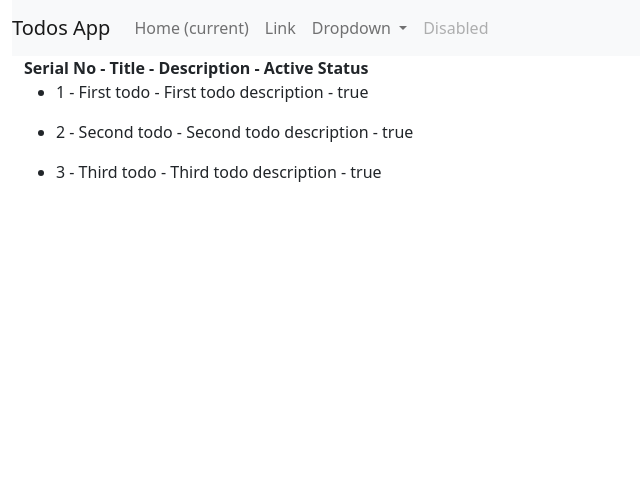
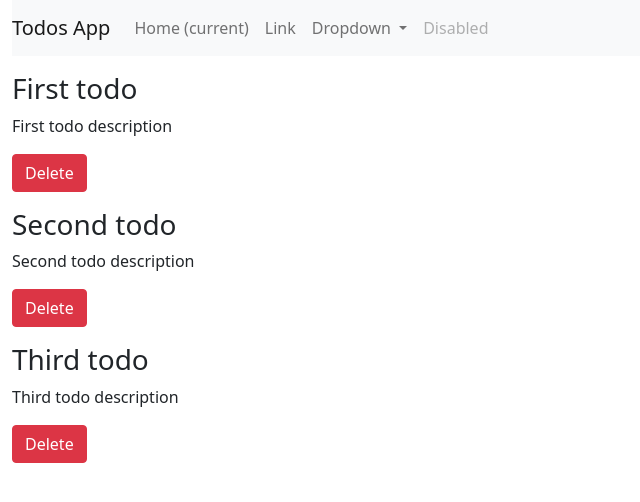
Before and after one commit to sagarunhale2294/FirstAngularApp, an Angular app: page / in a window 1280 px wide. Shown: the top 502 px of the page, without its empty margins (0-640 px from the left). Built offline with nearby package versions, Linux system fonts and the light colour scheme.

Commit message:
delete todos functionality added

```diff
--- /dev/null
+++ b/src/app/MyComponent/todo-item/todo-item.component.html
@@ -0,0 +1,5 @@
+<div class="my-3">
+    <h3>{{todo.title}}</h3>
+    <p>{{todo.desc}}</p>
+    <button class="btn btn-danger" (click)="onClick(todo)">Delete</button>
+</div>
--- /dev/null
+++ b/src/app/MyComponent/todo-item/todo-item.component.ts
@@ -0,0 +1,22 @@
+import { Component, EventEmitter, Input, OnInit, Output } from '@angular/core';
+import { Todo } from '../todos/Todo';
+
+@Component({
+  selector: 'app-todo-item',
+  templateUrl: './todo-item.component.html',
+  styleUrls: ['./todo-item.component.css']
+})
+export class TodoItemComponent implements OnInit {
+  @Input() todo: Todo;
+  @Output() todoDelete: EventEmitter<Todo> = new EventEmitter();
+  constructor() { }
+
+  ngOnInit(): void {
+  }
+
+  onClick(todo: Todo) {
+    console.log("method called", todo);
+    this.todoDelete.emit(todo);
+  }
+
+}
--- a/src/app/MyComponent/todos/todos.component.html
+++ b/src/app/MyComponent/todos/todos.component.html
@@ -1,6 +1,3 @@
-<div class="container-fluid">
-    <b>Serial No - Title - Description - Active Status</b>
-    <ul *ngFor="let todo of todos">
-        <li>{{todo.sno}} - {{todo.title}} - {{todo.desc}} - {{todo.active}}</li>
-    </ul>
+<div *ngFor="let todo of todos">
+    <app-todo-item [todo]="todo" (todoDelete)="deleteTodo($event)"></app-todo-item>
 </div>
--- a/src/app/MyComponent/todos/todos.component.ts
+++ b/src/app/MyComponent/todos/todos.component.ts
@@ -1,5 +1,5 @@
 import { Component, OnInit } from '@angular/core';
-import { Todo } from '../../Todo';
+import { Todo } from './Todo';
 
 @Component({
   selector: 'app-todos',
@@ -35,4 +35,10 @@
   ngOnInit(): void {
   }
 
+  deleteTodo (todo: Todo) {
+    console.log("Deleting todo...", todo);
+    const index = this.todos.indexOf(todo);
+    this.todos.splice(index, 1);
+  }
+
 }
--- a/src/app/app.module.ts
+++ b/src/app/app.module.ts
@@ -4,11 +4,13 @@
 import { AppRoutingModule } from './app-routing.module';
 import { AppComponent } from './app.component';
 import { TodosComponent } from './MyComponent/todos/todos.component';
+import { TodoItemComponent } from './MyComponent/todo-item/todo-item.component';
 
 @NgModule({
   declarations: [
     AppComponent,
-    TodosComponent
+    TodosComponent,
+    TodoItemComponent
   ],
   imports: [
     BrowserModule,
```
Also changed, not shown: src/app/MyComponent/todo-item/todo-item.component.css (added), src/app/MyComponent/todos/Todo.ts (renamed from src/app/Todo.ts), 1 other file (tests, documents, lock files or other folders).
